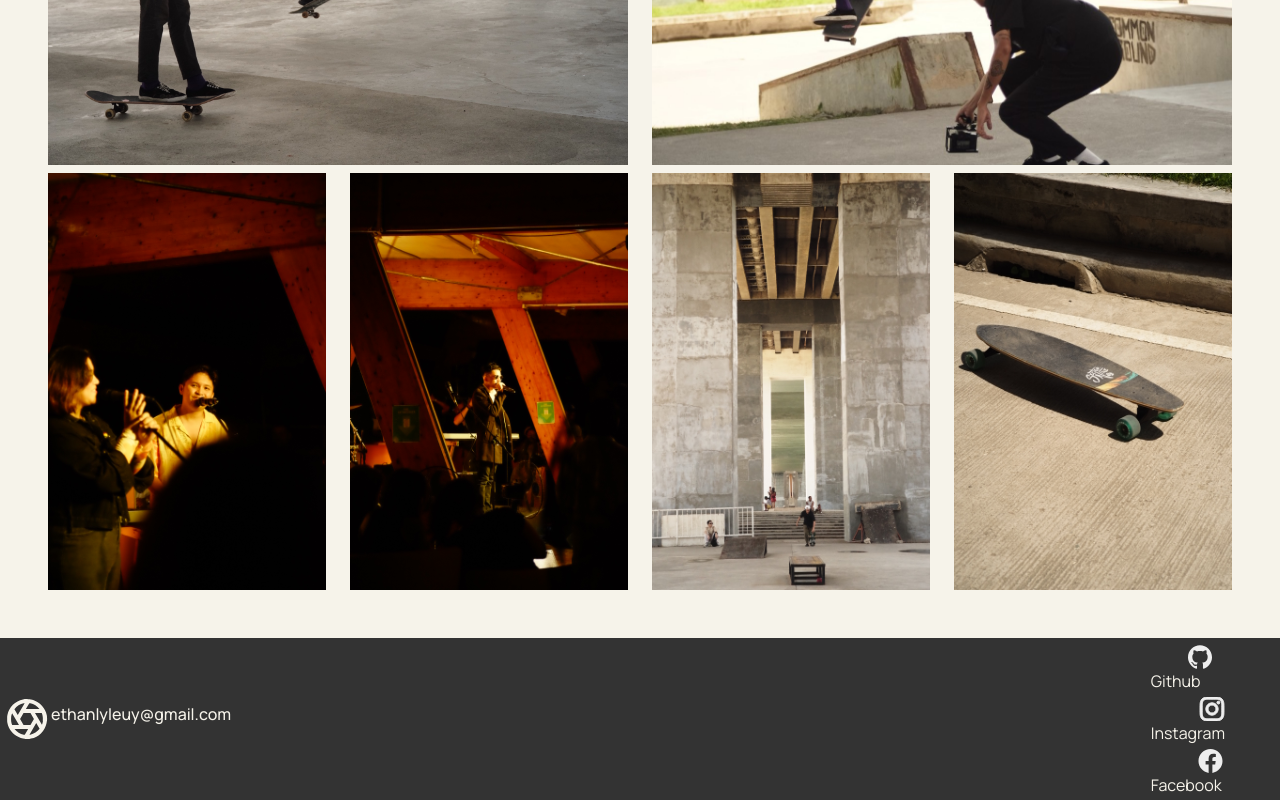
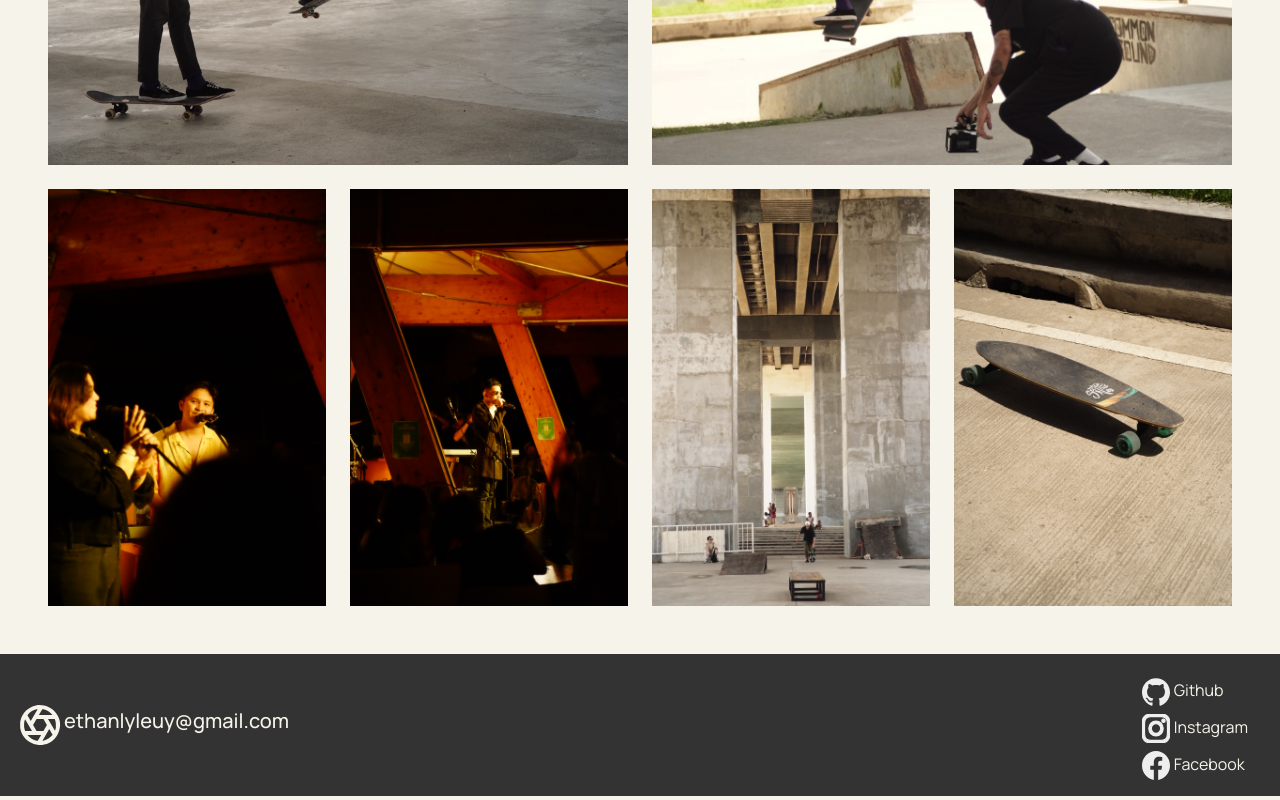
Before and after one commit to EthanUy/photography-portfolio, a React (Vite) app: page /work in a window 1280 px wide. Shown: the part 318-1118 px from the top of the page. Built offline with nearby package versions, Linux system fonts and the light colour scheme.

Commit message:
Fixed footer styling for desktop

```diff
--- a/src/components/Footer.tsx
+++ b/src/components/Footer.tsx
@@ -1,3 +1,4 @@
+import { Link } from "react-router-dom";
 import { shutterLight } from "../main";
 import { github } from "../main";
 import { instagram } from "../main";
@@ -12,12 +13,12 @@ function Footer() {
                 <span className="footer-content">
                     <div className="logo-container">
                         <img src={shutterLight} className="logo"/>
-                        <h6>ethanlyleuy@gmail.com</h6>
+                        <h5>ethanlyleuy@gmail.com</h5>
                     </div>
                     <div className="socials">
-                        <div className="row social-item mt-1"><img src={github} className="brand-logo"/> Github </div>
-                        <div className="row social-item mt-1"><img src={instagram} className="brand-logo"/> Instagram </div>
-                        <div className="row social-item mt-1"><img src={facebook} className="brand-logo"/> Facebook </div>
+                        <div className="row social-item mt-2"><Link className="footer-link" to="https://github.com/EthanUy"><span><img src={github} className="brand-logo"/> Github</span></Link> </div>
+                        <div className="row social-item mt-2"><Link className="footer-link" to="https://www.instagram.com/ethanlyleuy/"><span><img src={instagram} className="brand-logo"/> Instagram</span></Link> </div>
+                        <div className="row social-item mt-2"><Link className="footer-link" to="https://www.facebook.com/ethanlyle.uy/"><span><img src={facebook} className="brand-logo"/> Facebook</span></Link> </div>
                     </div>
                 </span>
 
--- a/src/css/footer.css
+++ b/src/css/footer.css
@@ -7,7 +7,7 @@ footer {
     display: flex;
     width: 100vw;
     margin-top: auto;
-    padding: 3px;
+    padding: 1em;
 }
 
 
@@ -16,7 +16,7 @@ footer {
 }
 
 .brand-logo {
-    height: 1.5em;
+    height: 1.8em;
 }
 
 .logo-container{
@@ -37,3 +37,8 @@ footer {
     justify-content: space-between;
     width: 100vw;
 }
+
+.footer-link {
+    text-decoration: none !important;
+    color:#F6F3EA !important;
+}
--- a/src/pages/Work.tsx
+++ b/src/pages/Work.tsx
@@ -18,7 +18,7 @@ const Work = () => {
             <img className="image" src={dylan}></img>
           </div>
         </div>
-        <div className="row mt-2">
+        <div className="row mt-4">
           <div className="col-md-3">
             <img className="image" src={alice}></img>
           </div>
```
